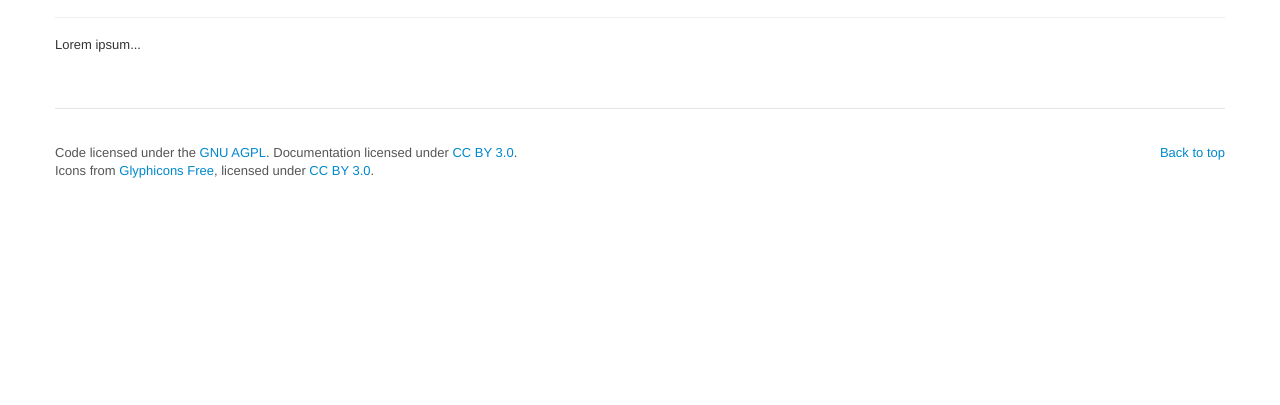
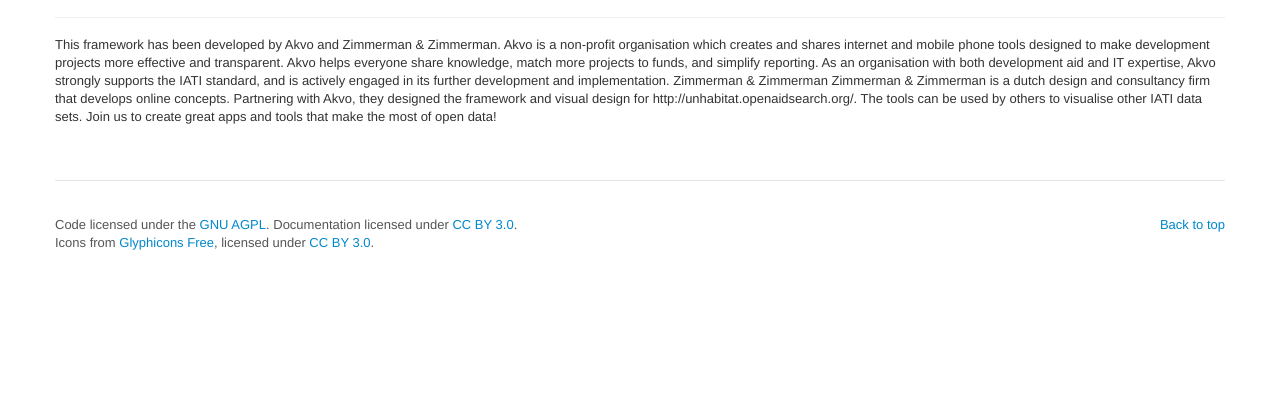
Before and after one commit to openaid-IATI/OIPA-V2, a Django app: template iati/templates/documentation/about.html in a window 1280 px wide. Shown: the part 336-741 px from the top of the page. Run offline with Django 3.2, Linux system fonts and the light colour scheme; the template is opened without the code that fills it, so the values that code supplies are empty; some libraries are stand-ins or nearby versions.

Commit message:
Added text

```diff
--- a/iati/templates/documentation/about.html
+++ b/iati/templates/documentation/about.html
@@ -9,7 +9,16 @@
         </div>
         <div class="row">
             <div class="span12">
-                <p>Lorem ipsum...</p>
+                <p>
+
+This framework has been developed by Akvo and Zimmerman & Zimmerman.
+
+Akvo is a non-profit organisation which creates and shares internet and mobile phone tools designed to make development projects more effective and transparent. Akvo helps everyone share knowledge, match more projects to funds, and simplify reporting. As an organisation with both development aid and IT expertise, Akvo strongly supports the IATI standard, and is actively engaged in its further development and implementation.
+
+
+
+Zimmerman & Zimmerman
+Zimmerman & Zimmerman is a dutch design and consultancy firm that develops online concepts. Partnering with Akvo, they designed the framework and visual design for http://unhabitat.openaidsearch.org/. The tools can be used by others to visualise other IATI data sets. Join us to create great apps and tools that make the most of open data! </p>
             </div>
         </div>
     </section>
```
